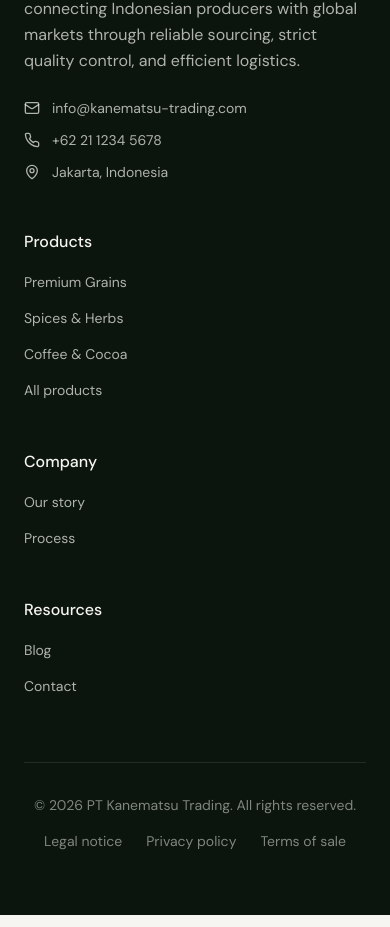
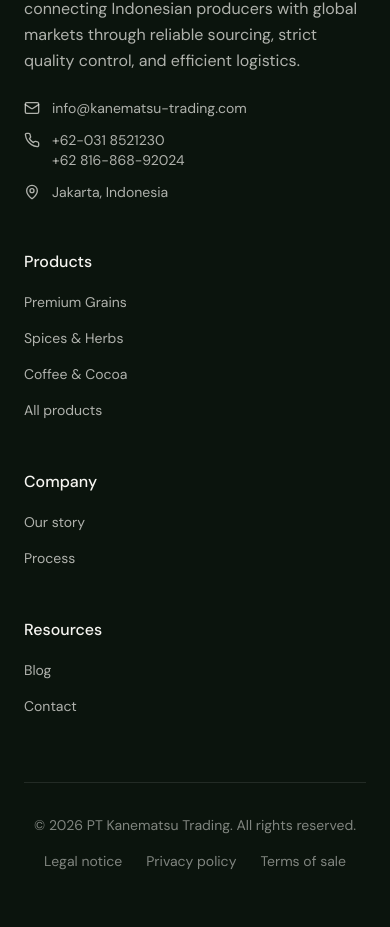
Before and after one commit to fisayoaboma1-tech/mulia2, a Next.js app: page / in a window 390 px wide. Shown: the part 4675-5602 px from the top of the page. Built offline with nearby package versions, Linux system fonts and the light colour scheme.

Commit message:
chore: update footer phone numbers

```diff
--- a/components/footer.tsx
+++ b/components/footer.tsx
@@ -39,9 +39,12 @@ export function Footer() {
                 <Mail className="w-4 h-4" />
                 <span>info@kanematsu-trading.com</span>
               </div>
-              <div className="flex items-center gap-3">
-                <Phone className="w-4 h-4" />
-                <span>+62 21 1234 5678</span>
+              <div className="flex items-start gap-3">
+                <Phone className="w-4 h-4 mt-0.5 shrink-0" />
+                <div className="flex flex-col">
+                  <span>+62-031 8521230</span>
+                  <span>+62 816-868-92024</span>
+                </div>
               </div>
               <div className="flex items-center gap-3">
                 <MapPin className="w-4 h-4" />
```
